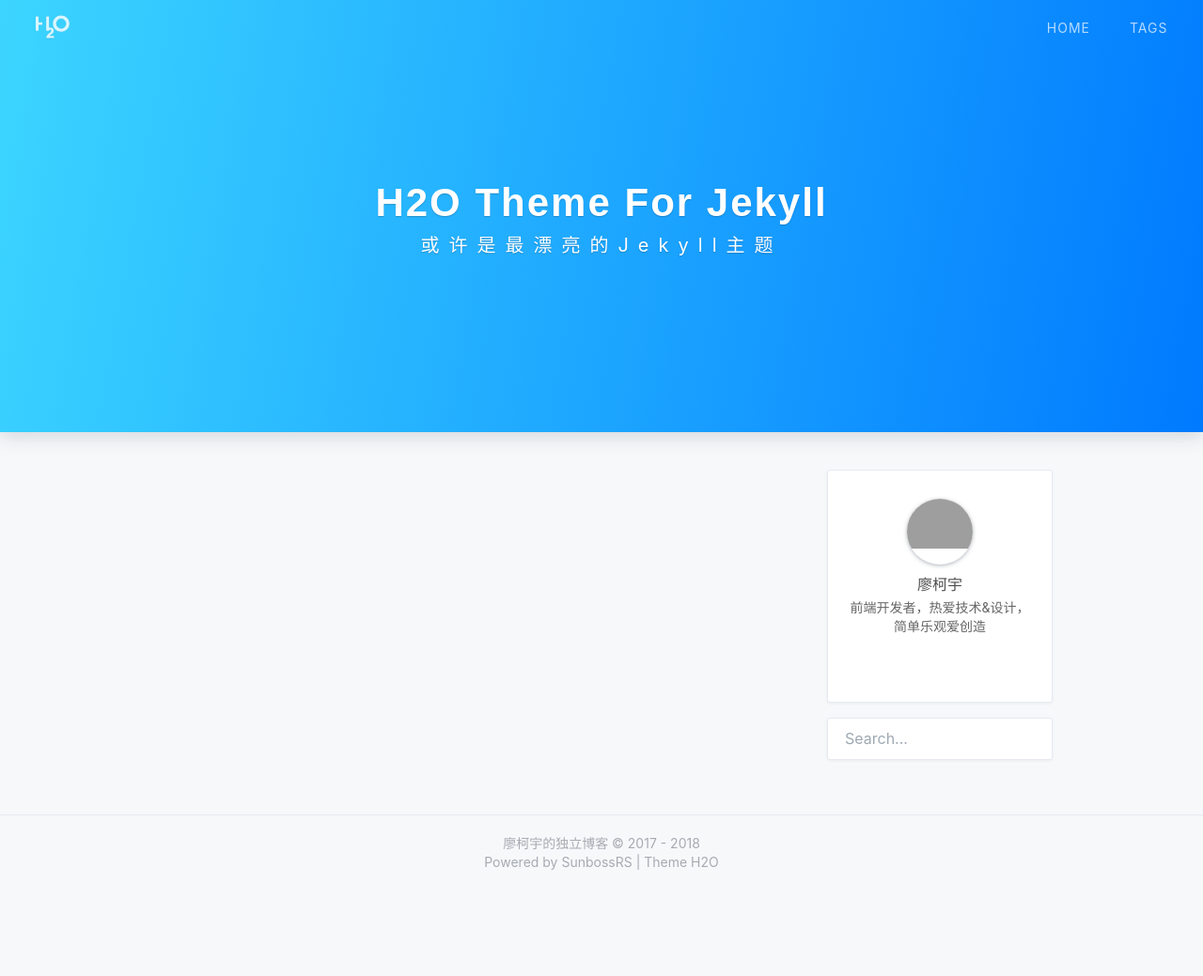
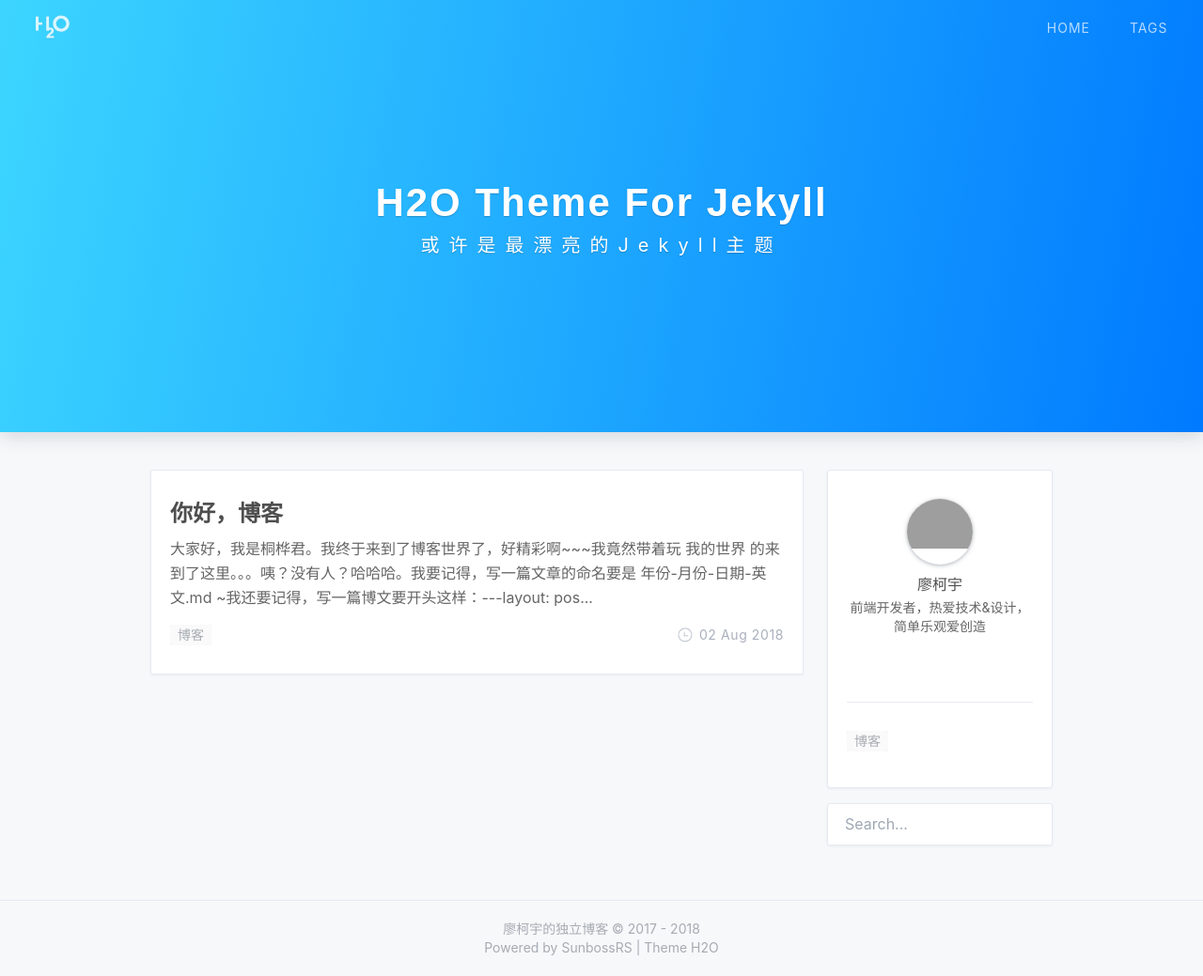
Before and after one commit to SunbossRS/2361913785.github.io, a Jekyll site: the page built from index.html, in a window 1280 px wide and 1039 px high. Shown: the whole window at 94% size. Built offline with Jekyll 4.4.1, drawn with Linux system fonts in a browser that asks for light colours; nearby versions of some CDN libraries; some web fonts are replaced; the list of posts is cut into pages by our own code; a style sheet for code colours, icons or effects is not loaded; grey boxes are pictures that could not be loaded.

Commit message:
Update and rename helloworld.md to 2018-08-02-helloworld.md

````diff
--- a/_posts/helloworld.md
+++ b/_posts/2018-08-02-helloworld.md
@@ -11,6 +11,19 @@
 咦？没有人？
 哈哈哈。
 
+我要记得，写一篇文章的命名要是 年份-月份-日期-英文.md ~
+我还要记得，写一篇博文要开头这样：
+```yaml
+---
+layout: post
+title: '可爱的标题君'
+subtitle: '陪着标题的副标题君~'
+description: '介绍这篇文章的描述君~'
+tags: 标签君，现在这是第一个标签 第二个~ 第三个~
+category: 归档君，用于归档，主人还是写个hello吧。。
+cover: '背景君，如果你有背景的话可以把这一行加进来~'
+---
+```
 > 引用文段君来到现场~
 
 ~删除字君来到现场~
````
